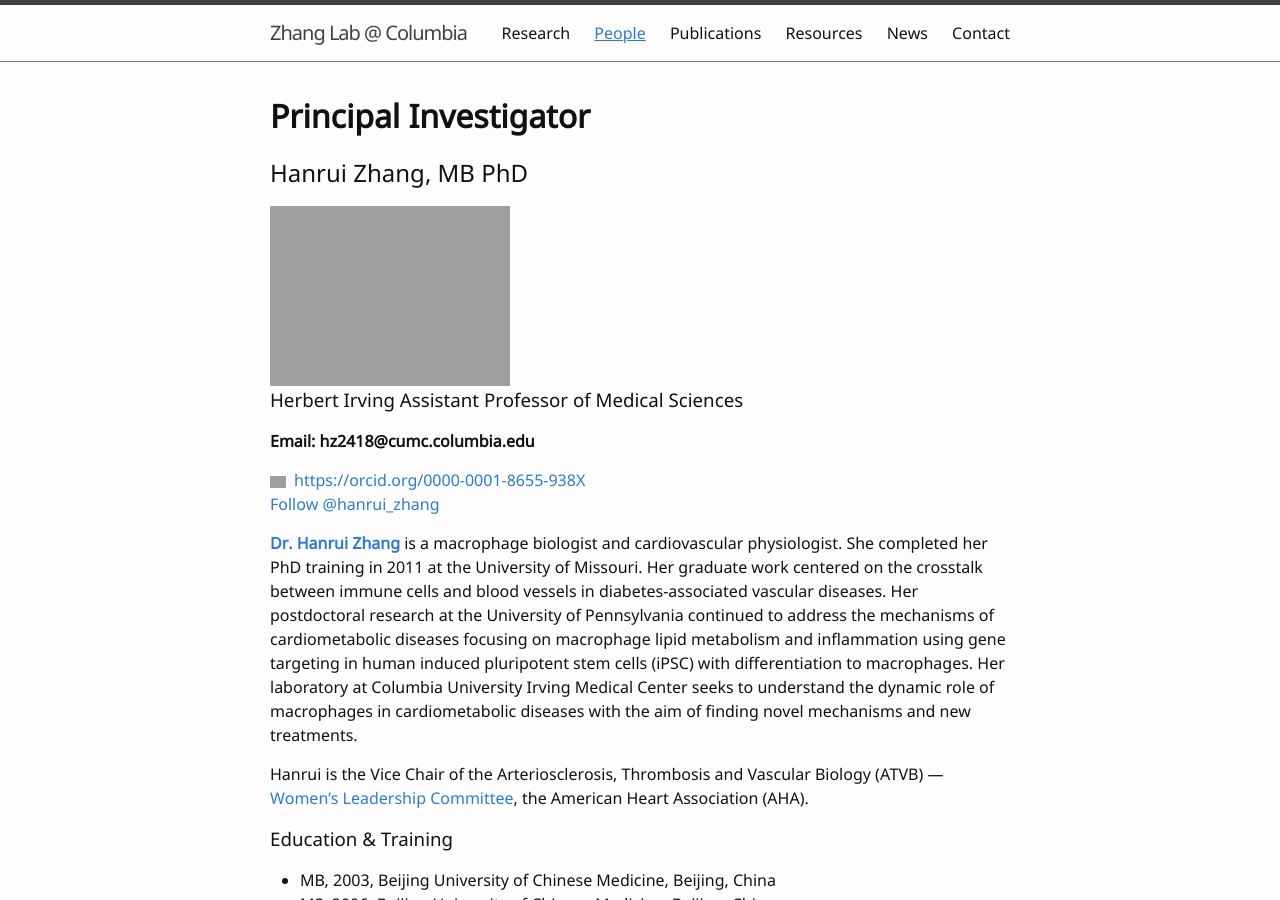
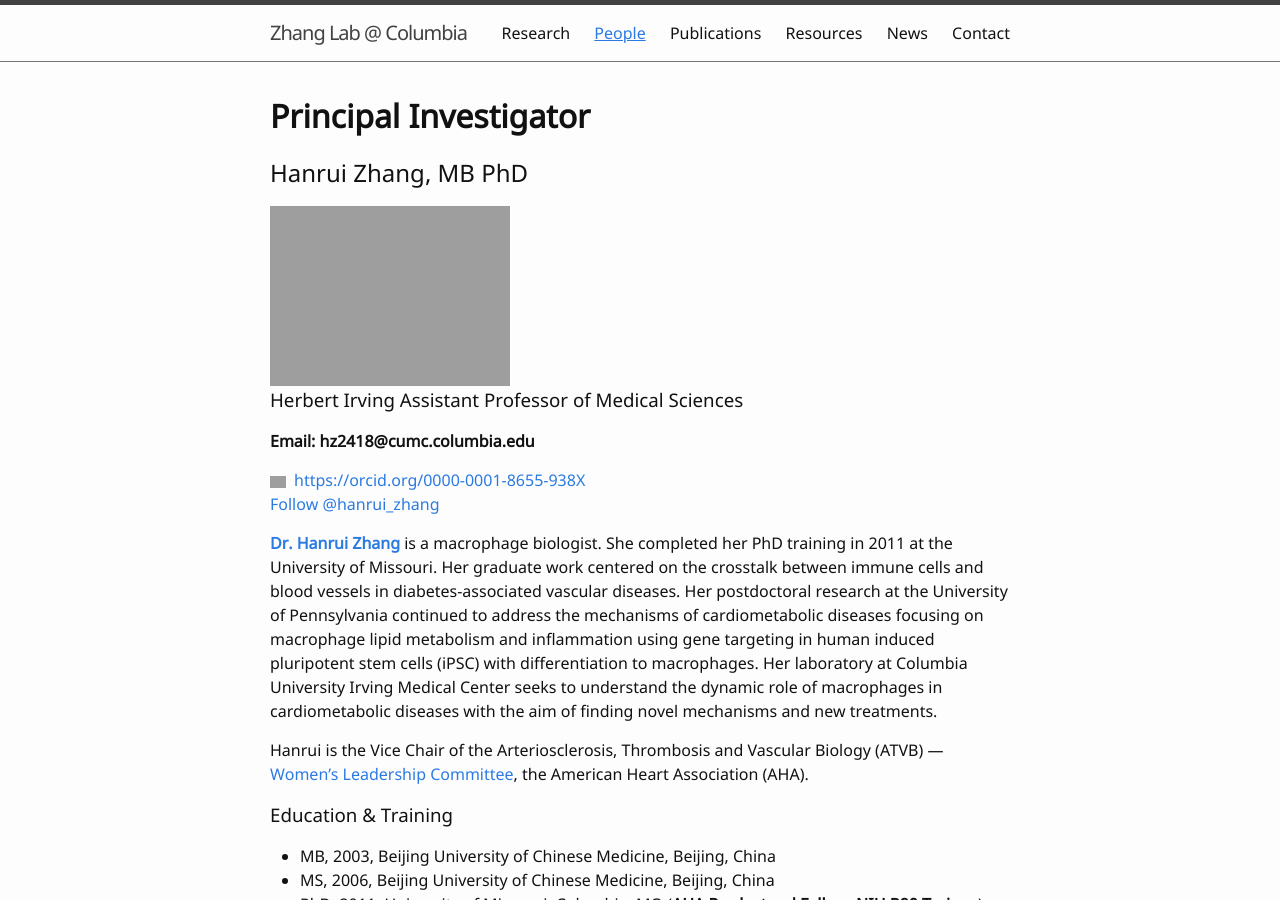
Before and after one commit to hanruizhang/zhanglab, a Jekyll site: the page built from 2_People.md, in a window 1280 px wide and 900 px high. Built offline with Jekyll 4.4.1, drawn with Linux system fonts in a browser that asks for light colours; comment, search, counter and statistics services are not loaded; grey boxes are pictures that could not be loaded.

Commit message:
Update 2_People.md

```diff
--- a/2_People.md
+++ b/2_People.md
@@ -17,7 +17,7 @@
 <a href="https://twitter.com/hanrui_zhang?ref_src=twsrc%5Etfw" class="twitter-follow-button" data-show-count="false">Follow @hanrui_zhang</a><script async src="https://platform.twitter.com/widgets.js" charset="utf-8"></script>
 
 
-**[Dr. Hanrui Zhang](https://www.columbiacardiology.org/profile/hanrui-zhang-phd)** is a macrophage biologist and cardiovascular physiologist. She completed her PhD training in 2011 at the University of Missouri. Her graduate work centered on the crosstalk between immune cells and blood vessels in diabetes-associated vascular diseases. Her postdoctoral research at the University of Pennsylvania continued to address the mechanisms of cardiometabolic diseases focusing on macrophage lipid metabolism and inflammation using gene targeting in human induced pluripotent stem cells (iPSC) with differentiation to macrophages. Her laboratory at Columbia University Irving Medical Center seeks to understand the dynamic role of macrophages in cardiometabolic diseases with the aim of finding novel mechanisms and new treatments.
+**[Dr. Hanrui Zhang](https://www.columbiacardiology.org/profile/hanrui-zhang-phd)** is a macrophage biologist. She completed her PhD training in 2011 at the University of Missouri. Her graduate work centered on the crosstalk between immune cells and blood vessels in diabetes-associated vascular diseases. Her postdoctoral research at the University of Pennsylvania continued to address the mechanisms of cardiometabolic diseases focusing on macrophage lipid metabolism and inflammation using gene targeting in human induced pluripotent stem cells (iPSC) with differentiation to macrophages. Her laboratory at Columbia University Irving Medical Center seeks to understand the dynamic role of macrophages in cardiometabolic diseases with the aim of finding novel mechanisms and new treatments.
 
 Hanrui is the Vice Chair of the Arteriosclerosis, Thrombosis and Vascular Biology (ATVB) — [Women's Leadership Committee](https://professional.heart.org/en/partners/scientific-councils/atvb/womens-leadership-committee), the American Heart Association (AHA).
 
```
